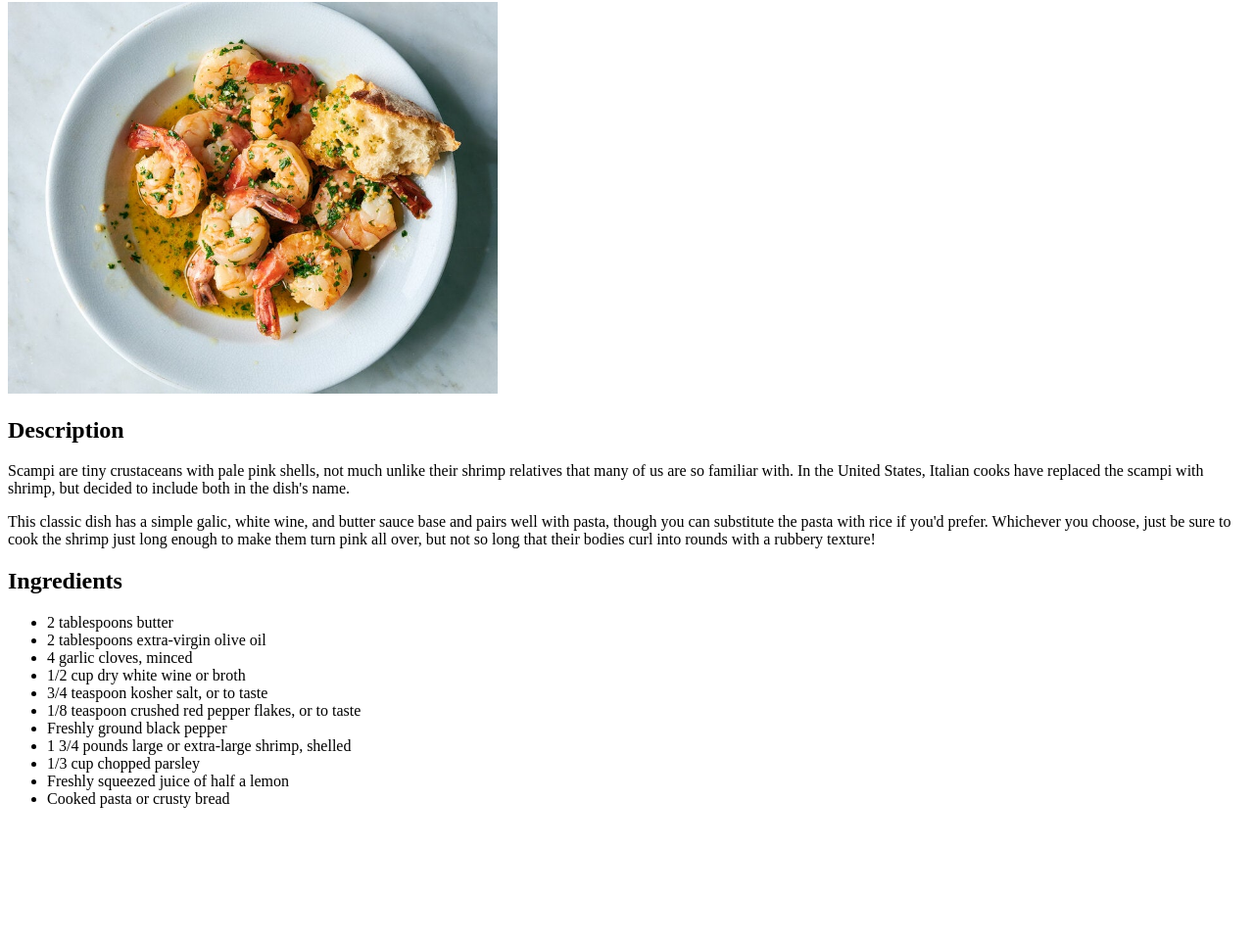
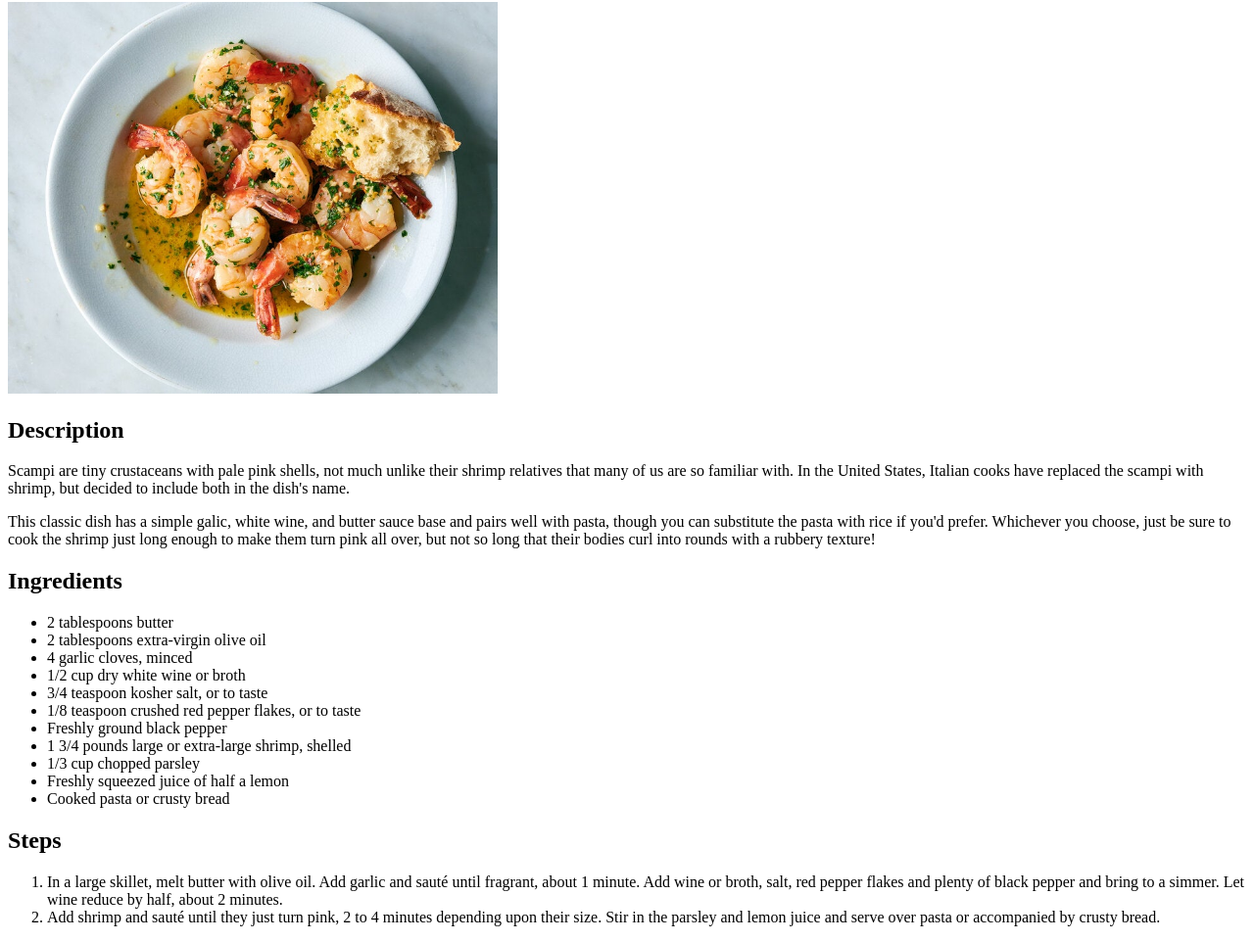
Before and after one commit to TeeJayCodes/odin-recipes, a plain HTML site: page recipes/shrimp-scampi.html in a window 1280 px wide. Shown: the part 78-1040 px from the top of the page at 98% size. Before the commit the page ends 919 px from the top, so only its background shows below. Drawn offline with Linux system fonts and the light colour scheme.

Commit message:
Add cooking steps

```diff
--- a/recipes/shrimp-scampi.html
+++ b/recipes/shrimp-scampi.html
@@ -25,5 +25,10 @@
             <li>Freshly squeezed juice of half a lemon</li>
             <li>Cooked pasta or crusty bread</li>
         </ul>
+        <h2>Steps</h2>
+        <ol>
+            <li>In a large skillet, melt butter with olive oil. Add garlic and sauté until fragrant, about 1 minute. Add wine or broth, salt, red pepper flakes and plenty of black pepper and bring to a simmer. Let wine reduce by half, about 2 minutes.</li>
+            <li>Add shrimp and sauté until they just turn pink, 2 to 4 minutes depending upon their size. Stir in the parsley and lemon juice and serve over pasta or accompanied by crusty bread.</li>
+        </ol>
     </body>
 </html>
```
